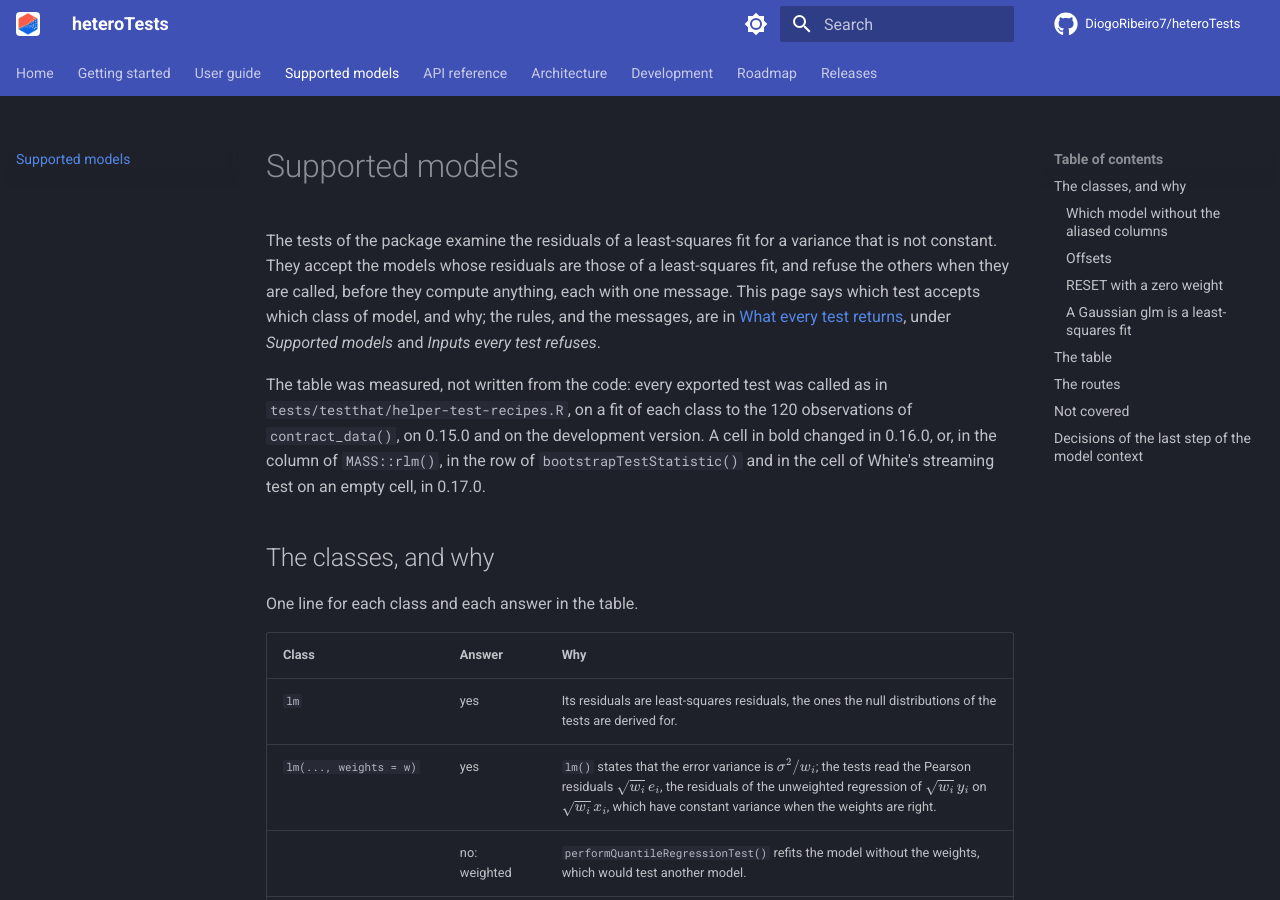
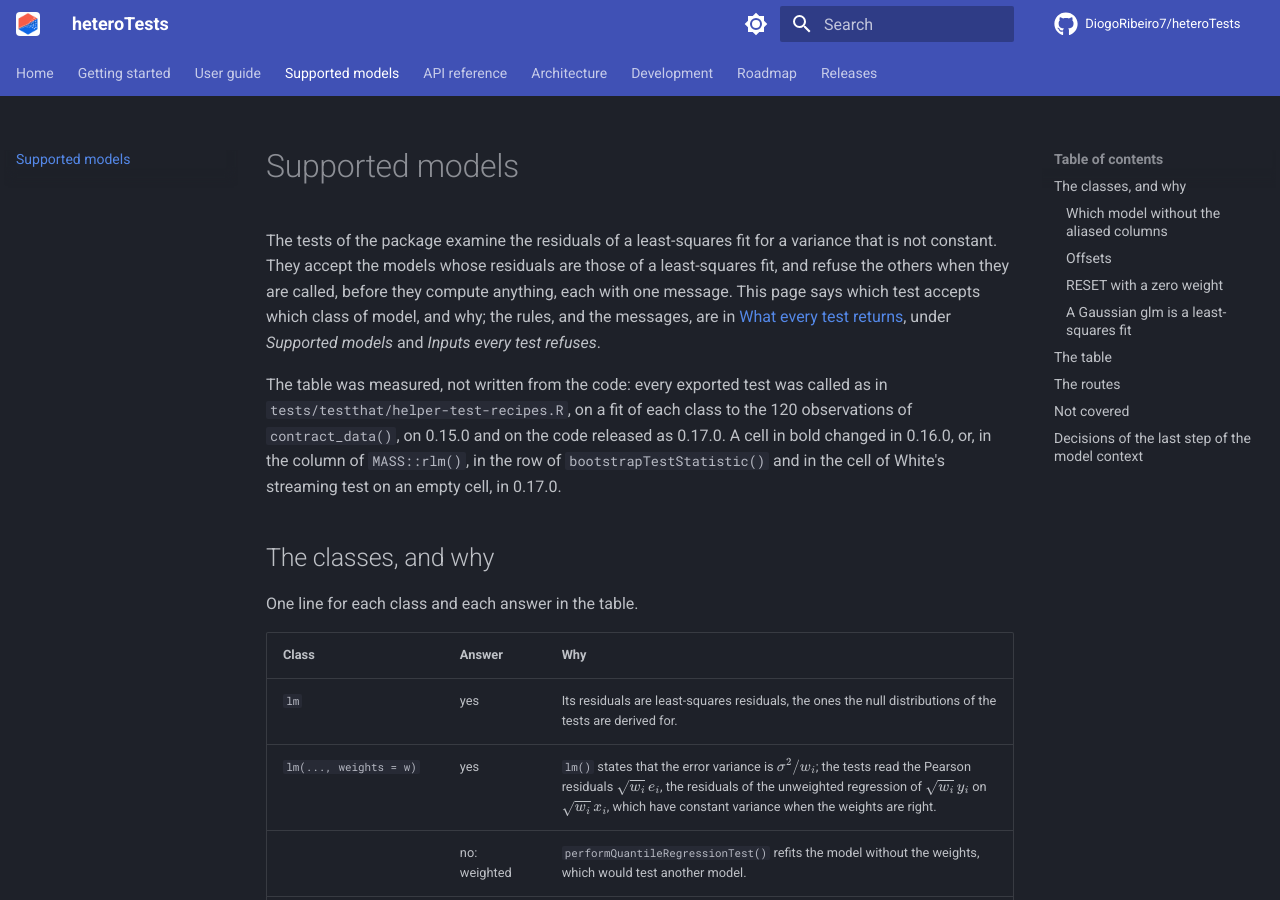
Before and after one commit to DiogoRibeiro7/heteroTests, an MkDocs documentation site: the page built from docs/models.md, in a window 1280 px wide and 900 px high. Built offline with MkDocs 1.6.1 and Material for MkDocs 9.7.7, drawn with Linux system fonts in a browser that asks for light colours; comment, search, counter and statistics services are not loaded.

Commit message:
Ignore the old pkgdown output and Claude Code's worktrees, and update three passages left stale by the 0.17.0 release
.gitignore ignores what a local pkgdown::build_site() writes into docs/
beside the tracked sources of the MkDocs site, and .claude/worktrees/.
No tracked file matches the new patterns.

docs/models.md says the table was measured on the code released as
0.17.0, not on the development version. The design page's row N9 lists
every increment that replaced the coercion errors with M7, as row R4
does, and the grouped run of increment 11. The comment on
rleast_squares_reproduces() points to 0.18.0 instead of "a later step".

```diff
--- a/docs/models.md
+++ b/docs/models.md
@@ -12,8 +12,8 @@ models* and *Inputs every test refuses*.
 
 The table was measured, not written from the code: every exported test was
 called as in `tests/testthat/helper-test-recipes.R`, on a fit of each class to
-the 120 observations of `contract_data()`, on 0.15.0 and on the development
-version. A cell in bold changed in 0.16.0, or, in the column of
+the 120 observations of `contract_data()`, on 0.15.0 and on the code
+released as 0.17.0. A cell in bold changed in 0.16.0, or, in the column of
 `MASS::rlm()`, in the row of `bootstrapTestStatistic()` and in the cell of
 White's streaming test on an empty cell, in 0.17.0.
 
```
Also changed, not shown: docs/design/model-context.md (+1 -1 lines), 2 other files.
